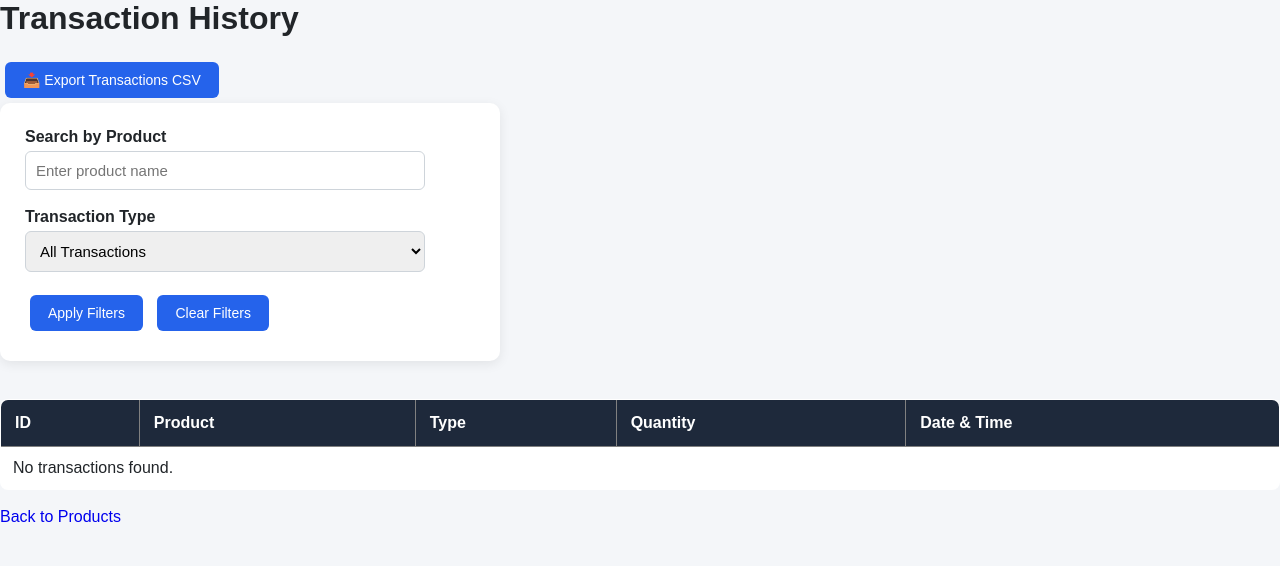
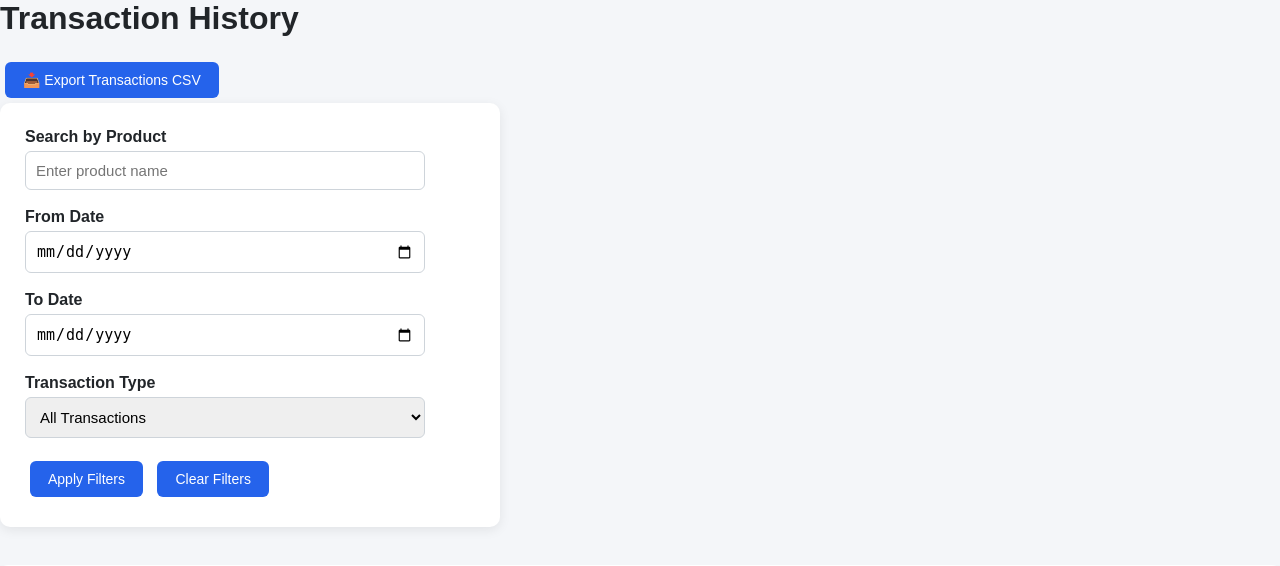
Before and after one commit to kanav4611-boop/inventory-management-system, a Flask app: page /transactions in a window 1280 px wide. Shown: the top 566 px of the page. Run offline with Flask 3, Linux system fonts and the light colour scheme; the visitor is signed in with stand-in values (Sample User, id 1); data that the repository does not hold is empty.

Commit message:
Add date range filters to transaction history

```diff
--- a/app.py
+++ b/app.py
@@ -1,4 +1,5 @@
 import sqlite3
+from datetime import datetime, timedelta
 from io import BytesIO
 from flask import send_file
 from flask import Flask, render_template, request, redirect, url_for, make_response, flash
@@ -530,6 +531,9 @@ def product_details(id):
 def transactions():
     search = request.args.get("search", "").strip()
     transaction_type = request.args.get("type", "").strip()
+    date_from = request.args.get("date_from", "").strip()
+    date_to = request.args.get("date_to", "").strip()
+    error = None
 
     query = Transaction.query
 
@@ -543,15 +547,40 @@ def transactions():
             Transaction.transaction_type == transaction_type
         )
 
-    transactions = query.order_by(
-        Transaction.date.desc()
-    ).all()
+    start_date = None
+    end_date = None
+    try:
+        if date_from:
+            start_date = datetime.strptime(date_from, "%Y-%m-%d")
+        if date_to:
+            end_date = datetime.strptime(date_to, "%Y-%m-%d")
+        if start_date and end_date and start_date > end_date:
+            error = "The start date cannot be later than the end date."
+        else:
+            if start_date:
+                query = query.filter(Transaction.date >= start_date)
+            if end_date:
+                query = query.filter(
+                    Transaction.date < end_date + timedelta(days=1)
+                )
+    except ValueError:
+        error = "Please enter valid dates in the date fields."
+
+    if error:
+        transactions = []
+    else:
+        transactions = query.order_by(
+            Transaction.date.desc()
+        ).all()
 
     return render_template(
         "transactions.html",
         transactions=transactions,
         search=search,
-        transaction_type=transaction_type
+        transaction_type=transaction_type,
+        date_from=date_from,
+        date_to=date_to,
+        error=error
     )
 
 @app.route("/low-stock")
--- a/templates/transactions.html
+++ b/templates/transactions.html
@@ -13,6 +13,9 @@
     <a href="{{ url_for('export_transactions') }}">
     <button type="button">📥 Export Transactions CSV</button>
 </a>
+{% if error %}
+    <div class="form-error">{{ error }}</div>
+{% endif %}
 <form method="GET" action="{{ url_for('transactions') }}">
     <label>Search by Product</label>
 
@@ -22,6 +25,16 @@
         placeholder="Enter product name"
         value="{{ search }}"
     >
+
+    <br><br>
+
+    <label>From Date</label>
+    <input type="date" name="date_from" value="{{ date_from }}">
+
+    <br><br>
+
+    <label>To Date</label>
+    <input type="date" name="date_to" value="{{ date_to }}">
 
     <br><br>
 
```
